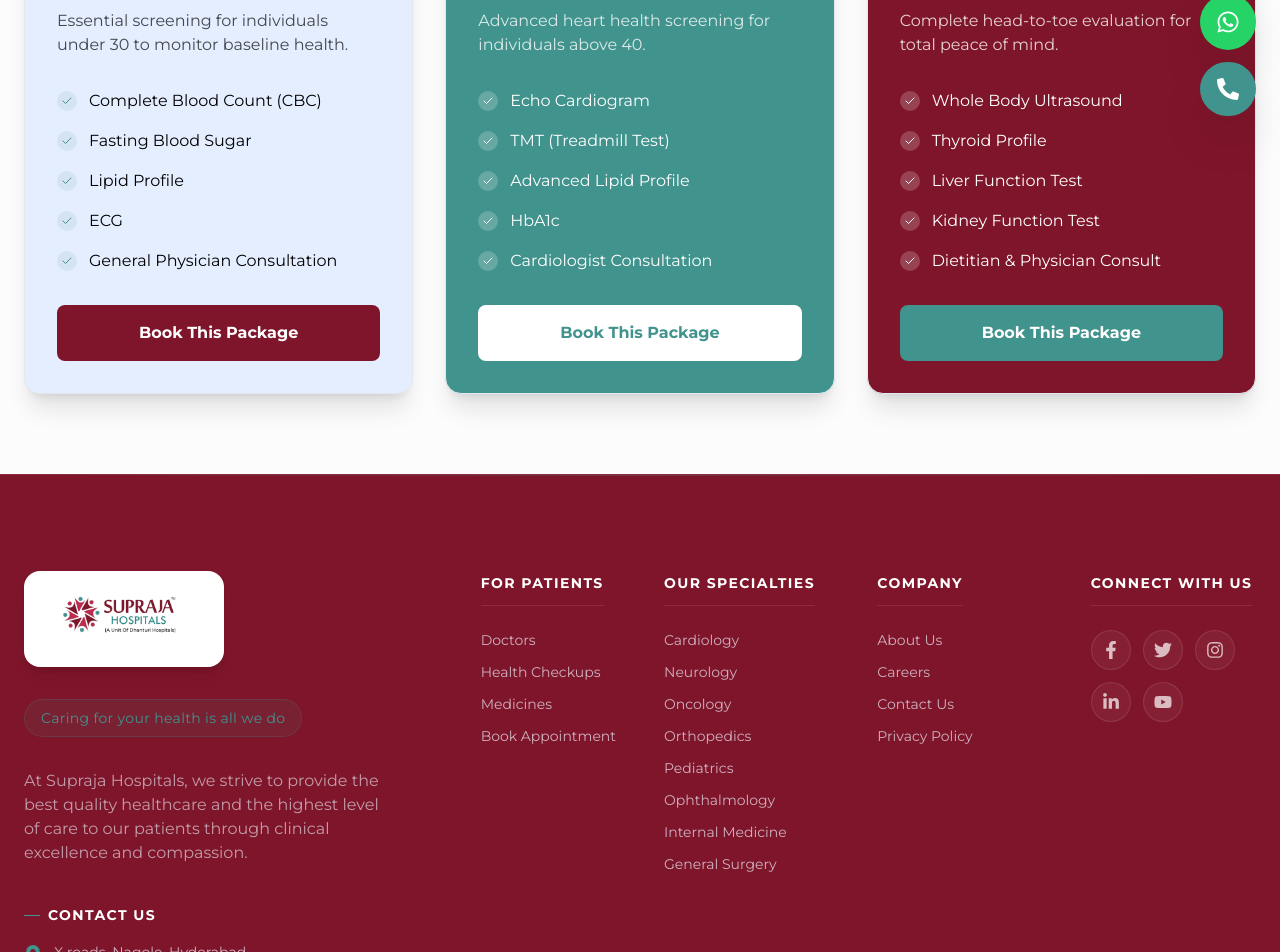
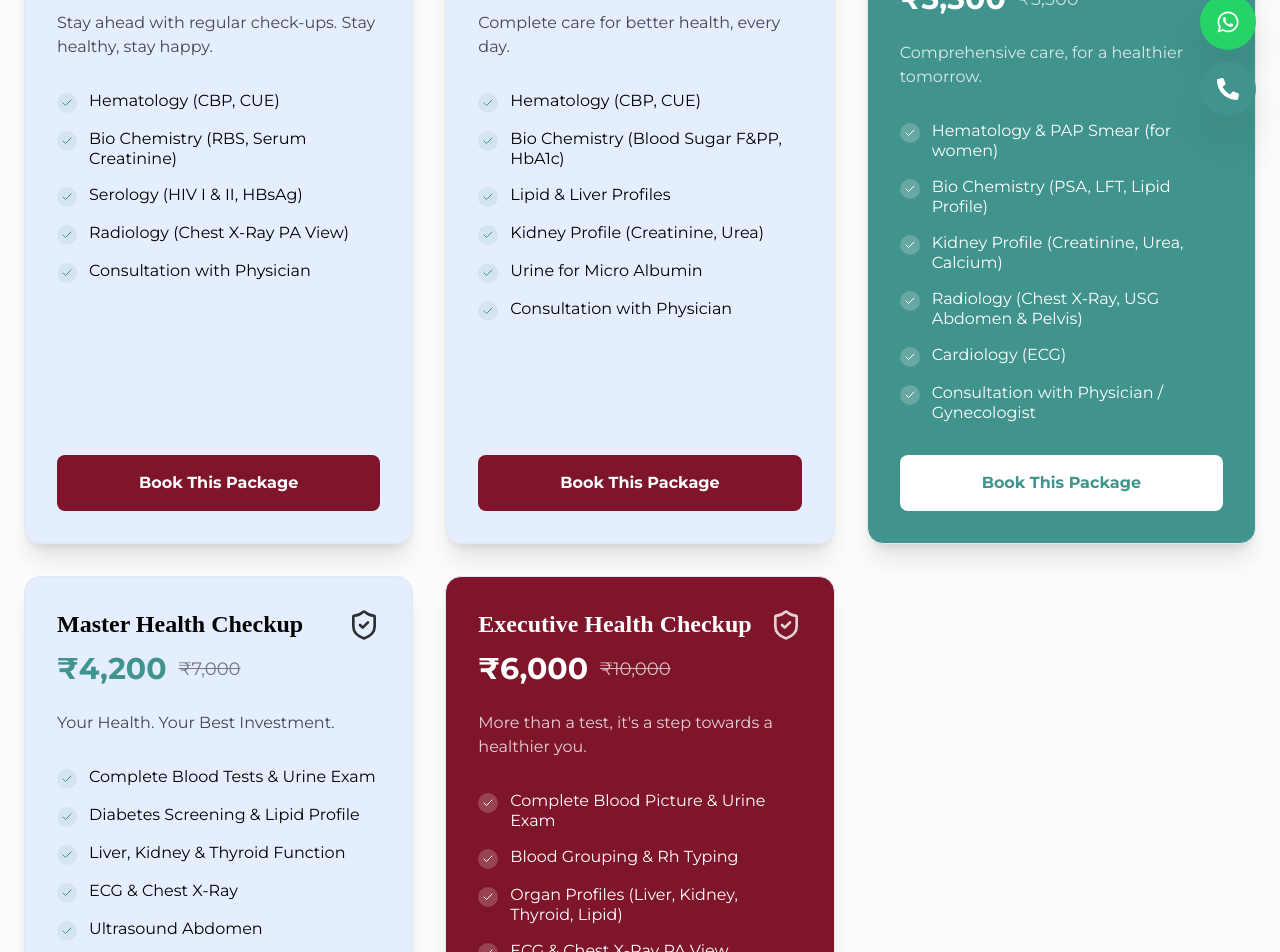
Before and after one commit to ksdnfaiw/supraja-hospitals, a Next.js app: page /health-packages in a window 1280 px wide. Shown: the part 660-1612 px from the top of the page. Built offline with nearby package versions, Linux system fonts and the light colour scheme.

Commit message:
feat: initialize core layout, homepage, departments, and doctors page structure

```diff
--- a/src/app/departments/page.tsx
+++ b/src/app/departments/page.tsx
@@ -2,27 +2,31 @@ import { Heart, Brain, Baby, Activity, Bone, Eye, Stethoscope, Scissors, Users,
 
 export default function DepartmentsPage() {
   const departments = [
+    { name: "General Medicine", desc: "Comprehensive adult medicine, diagnostics, and preventive care.", icon: Stethoscope },
+    { name: "Pulmonology", desc: "Diagnosis and treatment of respiratory tract diseases.", icon: Wind },
+    { name: "General & Laparoscopic Surgery", desc: "Minimally invasive and laparoscopic surgical procedures.", icon: Scissors },
+    { name: "Pediatrics & Neonatology", desc: "Comprehensive child healthcare, vaccinations, and specialized newborn care.", icon: Baby },
+    { name: "Orthopaedics", desc: "Modern joint replacements, sports injuries, and advanced trauma care.", icon: Bone },
+    { name: "Gynecology & Obstetrics", desc: "Complete women's health, maternity care, and gynecological surgeries.", icon: Users },
+    { name: "Critical Care & Polytrauma", desc: "24/7 intensive care, trauma management, and rapid response unit.", icon: Activity },
+    { name: "Dental & Maxillofacial Surgery", desc: "Comprehensive dental care, orthodontics, and oral surgery.", icon: Smile },
+    { name: "Joint Replacement Surgery", desc: "Advanced surgical procedures for knee, hip, and other joint replacements.", icon: Bone },
+    { name: "Radiology", desc: "Advanced imaging services including MRI, CT scan, X-Ray, and Ultrasound.", icon: Eye },
+    { name: "Psychiatry", desc: "Expert care for mental health, behavioral disorders, and emotional well-being.", icon: Brain },
+    { name: "Physiotherapy", desc: "Rehabilitation, physical therapy, and mobility restoration.", icon: Activity },
+    { name: "Gastroenterology", desc: "Comprehensive care for digestive system disorders.", icon: Stethoscope },
+    { name: "Urology", desc: "Expert care for urinary tract system and male reproductive organs.", icon: Activity },
     { name: "Cardiology", desc: "Advanced cardiac care, bypass surgeries, and interventional cardiology.", icon: Heart },
-    { name: "Cardiothoracic Surgery", desc: "Surgical treatment of organs inside the thorax, including heart and lungs.", icon: Activity },
-    { name: "Orthopedics", desc: "Modern joint replacements, sports injuries, and advanced trauma care.", icon: Bone },
-    { name: "Gastroenterology", desc: "Comprehensive care for digestive system disorders.", icon: Stethoscope },
-    { name: "General Surgery", desc: "Minimally invasive and laparoscopic surgical procedures.", icon: Scissors },
-    { name: "Oncology", desc: "Expert cancer care, chemotherapy, and advanced surgical oncology.", icon: Activity },
-    { name: "Gynecology", desc: "Complete women's health, maternity care, and gynecological surgeries.", icon: Users },
-    { name: "Pediatrics", desc: "Comprehensive child healthcare and vaccinations.", icon: Baby },
-    { name: "Neonatology", desc: "Specialized medical care for newborn infants, especially the ill or premature.", icon: Baby },
-    { name: "Kidney Transplantation", desc: "State-of-the-art renal transplant programs.", icon: Activity },
-    { name: "Nephrology", desc: "Advanced treatment for kidney diseases and dialysis care.", icon: Stethoscope },
-    { name: "Internal Medicine", desc: "Comprehensive adult medicine, diagnostics, and preventive care.", icon: Stethoscope },
-    { name: "Plastic Surgery", desc: "Reconstructive and cosmetic surgical procedures.", icon: Scissors },
-    { name: "Urology", desc: "Expert care for urinary tract system and male reproductive organs.", icon: Activity },
-    { name: "Physiotherapy", desc: "Rehabilitation, physical therapy, and mobility restoration.", icon: Activity },
-    { name: "Pulmonology", desc: "Diagnosis and treatment of respiratory tract diseases.", icon: Wind },
-    { name: "Dental", desc: "Comprehensive dental care, orthodontics, and oral surgery.", icon: Smile },
-    { name: "ENT", desc: "Ear, nose, and throat disorders treatment and surgeries.", icon: Stethoscope },
-    { name: "Emergency Medicine", desc: "24/7 critical care, trauma management, and rapid response unit.", icon: Activity },
-    { name: "Neurology", desc: "Expert treatment for neurological disorders and neuro-spine surgeries.", icon: Brain },
-    { name: "Ophthalmology", desc: "State-of-the-art eye care, cataract surgery, and vision correction.", icon: Eye },
+    { name: "Nephrology & Dialysis", desc: "Advanced treatment for kidney diseases and dialysis care.", icon: Stethoscope },
+    { name: "Neurology", desc: "Expert treatment for neurological disorders.", icon: Brain },
+    { name: "Neuro Surgery", desc: "Advanced surgical treatments for brain and spine conditions.", icon: Brain },
+    { name: "Pediatric Surgery", desc: "Specialized surgical care for infants, children, and adolescents.", icon: Baby },
+    { name: "Medical & Surgical Oncology", desc: "Expert cancer care, chemotherapy, and advanced surgical oncology.", icon: Activity },
+    { name: "E N T", desc: "Ear, nose, and throat disorders treatment and surgeries.", icon: Stethoscope },
+    { name: "Diabetology & Endocrinology", desc: "Expert care for diabetes, thyroid, and hormonal disorders.", icon: Activity },
+    { name: "Dermatology & Plastic Surgery", desc: "Advanced skin care, cosmetic, and reconstructive surgical procedures.", icon: Scissors },
+    { name: "Spine Surgery", desc: "Comprehensive care and advanced surgical treatments for spinal disorders.", icon: Bone },
+    { name: "24/7 Diagnostics", desc: "Round-the-clock pathology and imaging services for accurate diagnosis.", icon: Activity },
   ];
 
   return (
@@ -30,7 +34,7 @@ export default function DepartmentsPage() {
       {/* Hero Section */}
       <section className="bg-clinical-blue text-white py-24 px-gutter relative overflow-hidden">
         <div className="max-w-container-max mx-auto relative z-10 text-center">
-          <h1 className="font-display-lg text-display-lg mb-6">Centers of <span className="text-healing-emerald">Excellence</span></h1>
+          <h1 className="font-display-lg text-display-lg mb-6">Our <span className="text-healing-emerald">Specialities</span></h1>
           <p className="font-body-lg text-body-lg text-surface-container-low max-w-2xl mx-auto opacity-90">
             Precision medical care across advanced surgical and medical disciplines. Our highly specialized departments are equipped with world-class technology.
           </p>
--- a/src/app/doctors/page.tsx
+++ b/src/app/doctors/page.tsx
@@ -7,7 +7,7 @@ const doctors = [
   {
     name: "Dr. Rindu Sahithi",
     specialty: "Obstetrics & Gynaecology",
-    department: "Gynaecology",
+    department: "Gynecology & Obstetrics",
     exp: "12+ Years",
     rating: 4.9,
     qualifications: "MBBS, MS (OBG)",
@@ -29,7 +29,7 @@ const doctors = [
   {
     name: "Dr. Deepthi",
     specialty: "Dermatology & Cosmetology",
-    department: "Dermatology",
+    department: "Dermatology & Plastic Surgery",
     exp: "10+ Years",
     rating: 4.9,
     qualifications: "MBBS, MD (Dermatology)",
@@ -40,7 +40,7 @@ const doctors = [
   {
     name: "Dr. Tejaswi Rao",
     specialty: "Paediatrics",
-    department: "Paediatrics",
+    department: "Pediatrics & Neonatology",
     exp: "14+ Years",
     rating: 4.9,
     qualifications: "MBBS, DCH, DNB",
@@ -62,7 +62,7 @@ const doctors = [
   {
     name: "Dr. Srinu Chandra",
     specialty: "General Surgery & Laparoscopy",
-    department: "Surgery",
+    department: "General & Laparoscopic Surgery",
     exp: "18+ Years",
     rating: 4.9,
     qualifications: "MBBS, MS (Surgery)",
@@ -73,7 +73,7 @@ const doctors = [
   {
     name: "Dr. Sravani Reddy",
     specialty: "Obstetrics & Fertility",
-    department: "Gynaecology",
+    department: "Gynecology & Obstetrics",
     exp: "11+ Years",
     rating: 4.8,
     qualifications: "MBBS, MS (OBG), FMAS",
@@ -153,12 +153,12 @@ const departments = [
   "All",
   "Cardiology",
   "Neurology",
-  "Gynaecology",
-  "Paediatrics",
+  "Gynecology & Obstetrics",
+  "Pediatrics & Neonatology",
   "Orthopaedics",
-  "Surgery",
+  "General & Laparoscopic Surgery",
   "Gastroenterology",
-  "Dermatology",
+  "Dermatology & Plastic Surgery",
   "Urology",
   "Psychiatry",
   "General Medicine",
--- a/src/app/health-packages/page.tsx
+++ b/src/app/health-packages/page.tsx
@@ -3,28 +3,83 @@ import { Check, HeartPulse, ShieldCheck, Activity } from "lucide-react";
 export default function HealthPackagesPage() {
   const packages = [
     {
-      name: "Basic Health Check",
-      price: "₹1,999",
+      name: "General Health Check-Up",
+      originalPrice: "₹2,800",
+      price: "₹1,800",
       icon: Activity,
-      desc: "Essential screening for individuals under 30 to monitor baseline health.",
-      features: ["Complete Blood Count (CBC)", "Fasting Blood Sugar", "Lipid Profile", "ECG", "General Physician Consultation"],
+      desc: "Stay ahead with regular check-ups. Stay healthy, stay happy.",
+      features: [
+        "Hematology (CBP, CUE)",
+        "Bio Chemistry (RBS, Serum Creatinine)",
+        "Serology (HIV I & II, HBsAg)",
+        "Radiology (Chest X-Ray PA View)",
+        "Consultation with Physician"
+      ],
       color: "bg-surface-container"
     },
     {
-      name: "Comprehensive Cardiac",
-      price: "₹4,499",
+      name: "Diabetic Health Checkup",
+      originalPrice: "₹3,500",
+      price: "₹2,400",
+      icon: Activity,
+      desc: "Complete care for better health, every day.",
+      features: [
+        "Hematology (CBP, CUE)",
+        "Bio Chemistry (Blood Sugar F&PP, HbA1c)",
+        "Lipid & Liver Profiles",
+        "Kidney Profile (Creatinine, Urea)",
+        "Urine for Micro Albumin",
+        "Consultation with Physician"
+      ],
+      color: "bg-surface-container"
+    },
+    {
+      name: "Sr. Citizen Health Checkup",
+      originalPrice: "₹5,500",
+      price: "₹3,300",
       icon: HeartPulse,
-      desc: "Advanced heart health screening for individuals above 40.",
-      features: ["Echo Cardiogram", "TMT (Treadmill Test)", "Advanced Lipid Profile", "HbA1c", "Cardiologist Consultation"],
+      desc: "Comprehensive care, for a healthier tomorrow.",
+      features: [
+        "Hematology & PAP Smear (for women)",
+        "Bio Chemistry (PSA, LFT, Lipid Profile)",
+        "Kidney Profile (Creatinine, Urea, Calcium)",
+        "Radiology (Chest X-Ray, USG Abdomen & Pelvis)",
+        "Cardiology (ECG)",
+        "Consultation with Physician / Gynecologist"
+      ],
       color: "bg-hospital-teal text-white",
       highlight: true
     },
     {
-      name: "Executive Wellness",
-      price: "₹7,999",
+      name: "Master Health Checkup",
+      originalPrice: "₹7,000",
+      price: "₹4,200",
       icon: ShieldCheck,
-      desc: "Complete head-to-toe evaluation for total peace of mind.",
-      features: ["Whole Body Ultrasound", "Thyroid Profile", "Liver Function Test", "Kidney Function Test", "Dietitian & Physician Consult"],
+      desc: "Your Health. Your Best Investment.",
+      features: [
+        "Complete Blood Tests & Urine Exam",
+        "Diabetes Screening & Lipid Profile",
+        "Liver, Kidney & Thyroid Function",
+        "ECG & Chest X-Ray",
+        "Ultrasound Abdomen",
+        "Physician Consultation"
+      ],
+      color: "bg-surface-container"
+    },
+    {
+      name: "Executive Health Checkup",
+      originalPrice: "₹10,000",
+      price: "₹6,000",
+      icon: ShieldCheck,
+      desc: "More than a test, it's a step towards a healthier you.",
+      features: [
+        "Complete Blood Picture & Urine Exam",
+        "Blood Grouping & Rh Typing",
+        "Organ Profiles (Liver, Kidney, Thyroid, Lipid)",
+        "ECG & Chest X-Ray PA View",
+        "Ultrasound Abdomen & Pelvis",
+        "Consultation with Physician"
+      ],
       color: "bg-clinical-blue text-white"
     }
   ];
@@ -45,37 +100,40 @@ export default function HealthPackagesPage() {
       </section>
 
       <section className="py-20 px-gutter max-w-container-max mx-auto">
-        <div className="grid grid-cols-1 md:grid-cols-3 gap-8">
+        <div className="grid grid-cols-1 md:grid-cols-2 lg:grid-cols-3 gap-8">
           {packages.map((pkg, idx) => {
             const IconComponent = pkg.icon;
             return (
-              <div key={idx} className={`rounded-2xl p-8 border border-border-subtle shadow-xl hover:-translate-y-2 transition-transform duration-300 relative ${pkg.color}`}>
+              <div key={idx} className={`rounded-2xl p-8 border border-border-subtle shadow-xl hover:-translate-y-2 transition-transform duration-300 relative flex flex-col h-full ${pkg.color}`}>
                 {pkg.highlight && (
                   <div className="absolute top-0 left-1/2 -translate-x-1/2 -translate-y-1/2 bg-healing-emerald text-white text-xs font-bold px-4 py-1 rounded-full uppercase tracking-widest shadow-md">
                     Most Popular
                   </div>
                 )}
                 <div className="flex justify-between items-start mb-6">
-                  <div>
-                    <h3 className="font-headline-md text-2xl font-bold mb-2">{pkg.name}</h3>
-                    <p className={`font-label-md text-3xl font-bold ${pkg.highlight ? 'text-white' : 'text-hospital-teal'}`}>{pkg.price}</p>
+                  <div className="pr-4">
+                    <h3 className="font-headline-md text-2xl font-bold mb-2 leading-tight">{pkg.name}</h3>
+                    <div className="flex items-center gap-3 mt-3">
+                      <p className={`font-label-md text-3xl font-bold ${pkg.highlight || pkg.color.includes('text-white') ? 'text-white' : 'text-hospital-teal'}`}>{pkg.price}</p>
+                      <p className={`font-label-md text-lg line-through opacity-70 ${pkg.highlight || pkg.color.includes('text-white') ? 'text-white' : 'text-on-surface-variant'}`}>{pkg.originalPrice}</p>
+                    </div>
                   </div>
-                  <IconComponent size={32} className="opacity-80" />
+                  <IconComponent size={32} className="opacity-80 flex-shrink-0" />
                 </div>
                 <p className={`font-body-md mb-8 ${pkg.highlight || pkg.color.includes('text-white') ? 'text-white/80' : 'text-on-surface-variant'}`}>
                   {pkg.desc}
                 </p>
-                <ul className="space-y-4 mb-8">
+                <ul className="space-y-4 mb-8 flex-1">
                   {pkg.features.map((feat, i) => (
-                    <li key={i} className="flex items-center gap-3 font-body-md">
-                      <div className={`flex-shrink-0 w-5 h-5 rounded-full flex items-center justify-center ${pkg.highlight || pkg.color.includes('text-white') ? 'bg-white/20' : 'bg-hospital-teal/10'}`}>
+                    <li key={i} className="flex items-start gap-3 font-body-md">
+                      <div className={`flex-shrink-0 w-5 h-5 rounded-full flex items-center justify-center mt-0.5 ${pkg.highlight || pkg.color.includes('text-white') ? 'bg-white/20' : 'bg-hospital-teal/10'}`}>
                         <Check size={12} className={pkg.highlight || pkg.color.includes('text-white') ? 'text-white' : 'text-hospital-teal'} />
                       </div>
-                      {feat}
+                      <span className="leading-tight">{feat}</span>
                     </li>
                   ))}
                 </ul>
-                <button className={`w-full py-4 rounded-lg font-bold transition-all ${pkg.highlight ? 'bg-white text-hospital-teal hover:bg-surface-gray' : pkg.color.includes('clinical-blue') ? 'bg-healing-emerald text-white hover:brightness-110' : 'bg-clinical-blue text-white hover:bg-opacity-90'}`}>
+                <button className={`w-full py-4 rounded-lg font-bold transition-all mt-auto ${pkg.highlight ? 'bg-white text-hospital-teal hover:bg-surface-gray' : pkg.color.includes('clinical-blue') ? 'bg-healing-emerald text-white hover:brightness-110' : 'bg-clinical-blue text-white hover:bg-opacity-90'}`}>
                   Book This Package
                 </button>
               </div>
--- a/src/app/layout.tsx
+++ b/src/app/layout.tsx
@@ -76,12 +76,12 @@ export default function RootLayout({
                   <ul className="space-y-3 text-sm text-surface-container-low/70">
                     <li><a href="/departments" className="hover:text-healing-emerald hover:translate-x-1 transition-all inline-block">Cardiology</a></li>
                     <li><a href="/departments" className="hover:text-healing-emerald hover:translate-x-1 transition-all inline-block">Neurology</a></li>
-                    <li><a href="/departments" className="hover:text-healing-emerald hover:translate-x-1 transition-all inline-block">Oncology</a></li>
-                    <li><a href="/departments" className="hover:text-healing-emerald hover:translate-x-1 transition-all inline-block">Orthopedics</a></li>
-                    <li><a href="/departments" className="hover:text-healing-emerald hover:translate-x-1 transition-all inline-block">Pediatrics</a></li>
-                    <li><a href="/departments" className="hover:text-healing-emerald hover:translate-x-1 transition-all inline-block">Ophthalmology</a></li>
-                    <li><a href="/departments" className="hover:text-healing-emerald hover:translate-x-1 transition-all inline-block">Internal Medicine</a></li>
-                    <li><a href="/departments" className="hover:text-healing-emerald hover:translate-x-1 transition-all inline-block">General Surgery</a></li>
+                    <li><a href="/departments" className="hover:text-healing-emerald hover:translate-x-1 transition-all inline-block">Medical & Surgical Oncology</a></li>
+                    <li><a href="/departments" className="hover:text-healing-emerald hover:translate-x-1 transition-all inline-block">Orthopaedics</a></li>
+                    <li><a href="/departments" className="hover:text-healing-emerald hover:translate-x-1 transition-all inline-block">Pediatrics & Neonatology</a></li>
+                    <li><a href="/departments" className="hover:text-healing-emerald hover:translate-x-1 transition-all inline-block">Radiology</a></li>
+                    <li><a href="/departments" className="hover:text-healing-emerald hover:translate-x-1 transition-all inline-block">General Medicine</a></li>
+                    <li><a href="/departments" className="hover:text-healing-emerald hover:translate-x-1 transition-all inline-block">General & Laparoscopic Surgery</a></li>
                   </ul>
                 </div>
               </div>
--- a/src/app/page.tsx
+++ b/src/app/page.tsx
@@ -106,7 +106,7 @@ export default function HomePage() {
               <div className="w-16 h-16 rounded-xl bg-clinical-blue/5 flex items-center justify-center mb-6 group-hover:scale-110 group-hover:bg-clinical-blue/10 transition-all">
                 <Microscope className="text-hospital-teal" size={32} />
               </div>
-              <h4 className="font-headline-md text-headline-md text-clinical-blue mb-3">Oncology</h4>
+              <h4 className="font-headline-md text-headline-md text-clinical-blue mb-3">Medical & Surgical Oncology</h4>
               <p className="font-body-md text-body-md text-on-surface-variant mb-6">Advanced surgical and medical oncology protocols for precise cancer treatments.</p>
               <span className="text-hospital-teal font-label-md text-label-md flex items-center gap-2 opacity-0 group-hover:opacity-100 transition-opacity">
                 View Details <ChevronRight size={18} />
@@ -116,7 +116,7 @@ export default function HomePage() {
               <div className="w-16 h-16 rounded-xl bg-clinical-blue/5 flex items-center justify-center mb-6 group-hover:scale-110 group-hover:bg-clinical-blue/10 transition-all">
                 <Bone className="text-hospital-teal" size={32} />
               </div>
-              <h4 className="font-headline-md text-headline-md text-clinical-blue mb-3">Orthopedics</h4>
+              <h4 className="font-headline-md text-headline-md text-clinical-blue mb-3">Orthopaedics</h4>
               <p className="font-body-md text-body-md text-on-surface-variant mb-6">Modern orthopedic procedures including joint replacement and trauma care.</p>
               <span className="text-hospital-teal font-label-md text-label-md flex items-center gap-2 opacity-0 group-hover:opacity-100 transition-opacity">
                 View Details <ChevronRight size={18} />
--- a/src/components/Header.tsx
+++ b/src/components/Header.tsx
@@ -42,12 +42,12 @@ export default function Header() {
   const specialties = [
     { name: "Cardiology", desc: "Expert heart care", icon: Heart, color: "text-clinical-blue", bg: "bg-clinical-blue/5", hoverBg: "group-hover/item:bg-clinical-blue" },
     { name: "Neurology", desc: "Brain & spine specialists", icon: Brain, color: "text-healing-emerald", bg: "bg-healing-emerald/10", hoverBg: "group-hover/item:bg-healing-emerald" },
-    { name: "Oncology", desc: "Comprehensive cancer care", icon: Activity, color: "text-clinical-blue", bg: "bg-clinical-blue/5", hoverBg: "group-hover/item:bg-clinical-blue" },
-    { name: "Orthopedics", desc: "Bone & joint treatments", icon: Bone, color: "text-healing-emerald", bg: "bg-healing-emerald/10", hoverBg: "group-hover/item:bg-healing-emerald" },
-    { name: "Pediatrics", desc: "Comprehensive child care", icon: Baby, color: "text-clinical-blue", bg: "bg-clinical-blue/5", hoverBg: "group-hover/item:bg-clinical-blue" },
-    { name: "Ophthalmology", desc: "State-of-the-art eye care", icon: Eye, color: "text-healing-emerald", bg: "bg-healing-emerald/10", hoverBg: "group-hover/item:bg-healing-emerald" },
-    { name: "Internal Medicine", desc: "Preventive care", icon: Stethoscope, color: "text-clinical-blue", bg: "bg-clinical-blue/5", hoverBg: "group-hover/item:bg-clinical-blue" },
-    { name: "General Surgery", desc: "Minimally invasive", icon: Scissors, color: "text-healing-emerald", bg: "bg-healing-emerald/10", hoverBg: "group-hover/item:bg-healing-emerald" },
+    { name: "Medical & Surgical Oncology", desc: "Comprehensive cancer care", icon: Activity, color: "text-clinical-blue", bg: "bg-clinical-blue/5", hoverBg: "group-hover/item:bg-clinical-blue" },
+    { name: "Orthopaedics", desc: "Bone & joint treatments", icon: Bone, color: "text-healing-emerald", bg: "bg-healing-emerald/10", hoverBg: "group-hover/item:bg-healing-emerald" },
+    { name: "Pediatrics & Neonatology", desc: "Comprehensive child care", icon: Baby, color: "text-clinical-blue", bg: "bg-clinical-blue/5", hoverBg: "group-hover/item:bg-clinical-blue" },
+    { name: "Radiology", desc: "Advanced imaging services", icon: Eye, color: "text-healing-emerald", bg: "bg-healing-emerald/10", hoverBg: "group-hover/item:bg-healing-emerald" },
+    { name: "General Medicine", desc: "Preventive care", icon: Stethoscope, color: "text-clinical-blue", bg: "bg-clinical-blue/5", hoverBg: "group-hover/item:bg-clinical-blue" },
+    { name: "General & Laparoscopic Surgery", desc: "Minimally invasive", icon: Scissors, color: "text-healing-emerald", bg: "bg-healing-emerald/10", hoverBg: "group-hover/item:bg-healing-emerald" },
   ];
 
   return (
```
